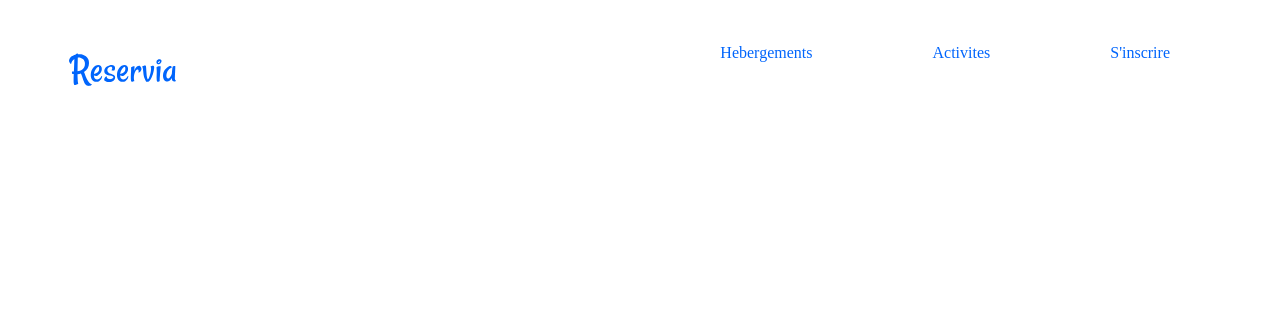
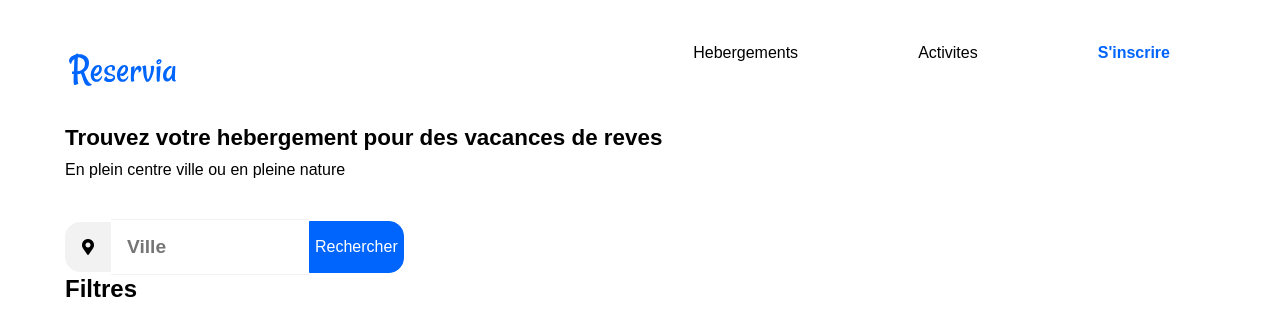
Before and after one commit to batsWTR/baptisteWentzler_2_18122020, a plain HTML site: page index.html in a window 1280 px wide. Drawn offline with Linux system fonts and the light colour scheme.

Commit message:
search part for all sizes

```diff
--- a/index.html
+++ b/index.html
@@ -1,7 +1,7 @@
 <!-- site Reservia projet 2 openclassroom-->
 
 <!DOCTYPE html>
-<html>
+<html lang="fr">
     <head>
         <meta charset="utf-8"/>
         <meta name="viewport" content="width=device-width, initial-scale=1.0"/>
@@ -31,7 +31,21 @@
                 </ul>
             </nav>
         </header>
-        <main></main>
+        <main>
+            <h1>Trouvez votre hebergement pour des vacances de reves</h1>
+            <p>En plein centre ville ou en pleine nature</p>
+            <div id="recherche">
+                <i class="fas fa-map-marker-alt"></i>
+                <input type="text" size="12" maxlength="60" placeholder="Ville"/>
+                <button type="button"><span>Rechercher</span><i class="fas fa-search"></i></button>
+            </div>
+            <div id="filtre">
+                <h2>Filtres</h2>
+                <div class="filter-item">
+
+                </div>
+            </div>
+        </main>
         <footer></footer>
     </body>
 </html>
--- a/monstyle.css
+++ b/monstyle.css
@@ -8,7 +8,7 @@
 }
 
 body{
-    font-family: Ralway;
+    font-family: Ralway, Arial, Helvetica, sans-serif;
     background-color: white;
 
 }
@@ -16,13 +16,21 @@ body{
 header a{
     display: block;
     text-decoration: none;
-    padding-bottom: 20px;
-    color: #0065fc;
+    padding-bottom: 10px;
+    color: black;
 }
 
 header a:hover{
     border-bottom: #0065fc 3px solid;
+    color: #0065fc;
 }
+
+
+
+
+
+
+
 
             /* HEADER   */
 
@@ -42,7 +50,7 @@ header ul{
     list-style: none;
     display: flex;
     flex-direction: row;
-    margin-top: 40px;
+    margin-top: 10px;
 
 }
 
@@ -57,7 +65,12 @@ header li{
     position: absolute;
     right: 15px;
     top: 25px;
+
+}
+
+#inscription a{
     font-weight: bold;
+    color: #0065fc;
 }
 
 #inscription a:hover{
@@ -66,10 +79,81 @@ header li{
     margin-top: 3px;
 }
 
+/*-------------------------------------   Search---*/
+
+main{
+    padding: 0 15px;
+}
 
 
+h1{
+    margin-top: 5px;
+    margin-bottom: 10px;
+    font-size: 1.4em;
+}
+
+p{
+    margin-bottom: 10px;
+    font-size: 1em;
+    font-weight: 100;
+}
+
+#recherche{
+
+    display: flex;
+    flex-direction: row;
+    align-items: center;
+
+    margin-top: 40px;
 
 
+}
+
+#recherche input{
+    border: none;
+    border-top: 1px solid #F2F2F2;
+    border-bottom: 1px solid #F2F2F2;
+    padding: 16px;
+
+    display: block;
+    font-weight: bold;
+    font-size: 1.2em;
+}
+
+.fa-map-marker-alt{
+    padding: 16px;
+    text-align: center;
+    background-color: #F2F2F2;
+    border: 1px solid #F2F2F2;
+    border-radius: 15px 0px 0px 15px;
+}
+
+#recherche button span{
+    display: none;
+}
+
+.fa-search{
+    padding: 16px;
+    text-align: center;
+
+}
+
+#recherche button{
+    font-size: 100%;
+    margin: 0;
+    padding: 0;
+    background-color: #0065fc;
+    border: 1px solid #0065fc;
+    border-radius: 15px;
+    cursor: pointer;
+}
+
+
+/*-------------------------------------- Filter   */
+
+.fa-search{
+    color: white;
+}
 
 
 
@@ -115,6 +199,28 @@ header li{
         border-bottom: none;
         border-top: 3px solid #0065fc;
     }
+    /*--------------------------------------------------------*/
+    main{
+        margin: 30px 20px;
+
+    }
+
+
+    /*--------------------------------------  Search-------------*/
+
+    #recherche button span{
+        display: inline;
+    }
+
+    #recherche button i{
+        display: none;
+    }
+
+    #recherche button{
+        color: white;
+        padding: 16px 5px;
+        border-radius: 0px 15px 15px 0px;
+    }
 }
 
 
@@ -125,8 +231,14 @@ header li{
 
     header{
         margin: 4px 50px ;
+
     }
     header li{
         padding: 0px 60px;
     }
+/*-------------------------------------------------------*/
+    main{
+        margin: 30px 50px;
+    }
+
 }
```
